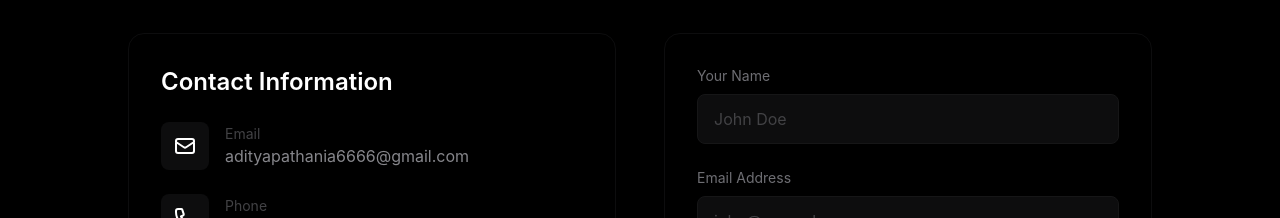
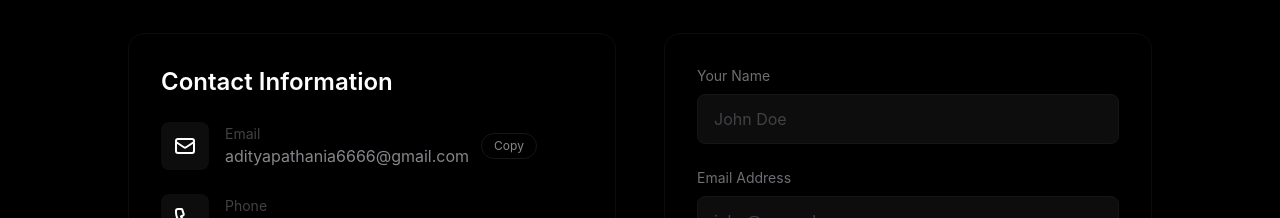
Before and after one commit to aditya3786/Portfolio, a React (Vite) app: page / in a window 1280 px wide. Shown: the part 5840-6058 px from the top of the page. Built offline with nearby package versions, Linux system fonts and the light colour scheme; no server answers.

Commit message:
Add copy email action to contact section

```diff
--- a/src/components/Contact.jsx
+++ b/src/components/Contact.jsx
@@ -11,6 +11,7 @@ export default function Contact() {
 
   const [isSubmitting, setIsSubmitting] = useState(false)
   const [submitStatus, setSubmitStatus] = useState({ type: '', message: '' })
+  const [emailCopied, setEmailCopied] = useState(false)
 
   // Initialize EmailJS
   useEffect(() => {
@@ -61,6 +62,16 @@ export default function Contact() {
     }
   }
 
+  const copyEmail = async () => {
+    try {
+      await navigator.clipboard.writeText('adityapathania6666@gmail.com')
+      setEmailCopied(true)
+      setTimeout(() => setEmailCopied(false), 2000)
+    } catch (error) {
+      console.error('Could not copy email:', error)
+    }
+  }
+
   return (
     <section id="contact" className="min-h-screen section-padding relative overflow-hidden bg-black">
       <div className="max-w-5xl mx-auto relative z-10">
@@ -98,11 +109,16 @@ export default function Contact() {
                       <path strokeLinecap="round" strokeLinejoin="round" strokeWidth={2} d="M3 8l7.89 5.26a2 2 0 002.22 0L21 8M5 19h14a2 2 0 002-2V7a2 2 0 00-2-2H5a2 2 0 00-2 2v10a2 2 0 002 2z" />
                     </svg>
                   </div>
-                  <div>
+                  <div className="flex flex-wrap items-center gap-x-3 gap-y-1">
+                    <div>
                     <p className="text-sm text-apple-gray-500">Email</p>
                     <a href="mailto:adityapathania6666@gmail.com" className="font-normal text-apple-gray-300 hover:text-apple-blue transition-colors">
                       adityapathania6666@gmail.com
                     </a>
+                    </div>
+                    <button type="button" onClick={copyEmail} className="rounded-full border border-apple-gray-700 px-3 py-1 text-xs text-apple-gray-300 hover:border-apple-blue hover:text-white transition-colors">
+                      {emailCopied ? 'Copied!' : 'Copy'}
+                    </button>
                   </div>
                 </div>
 
```
